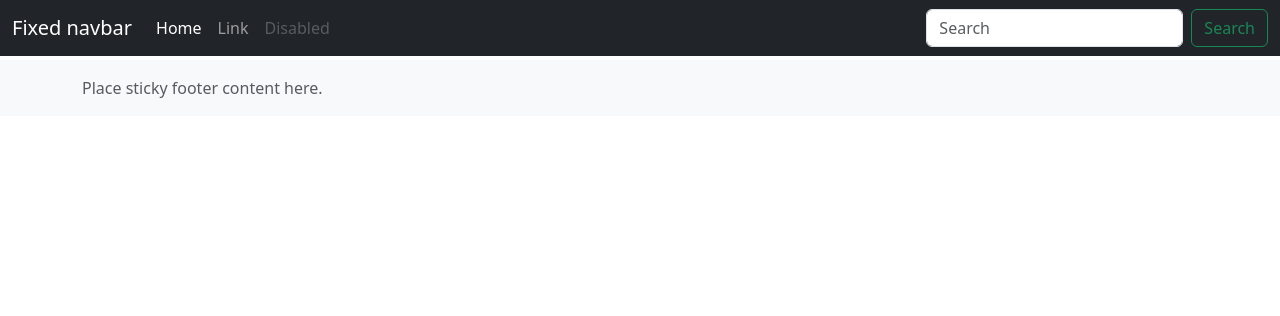
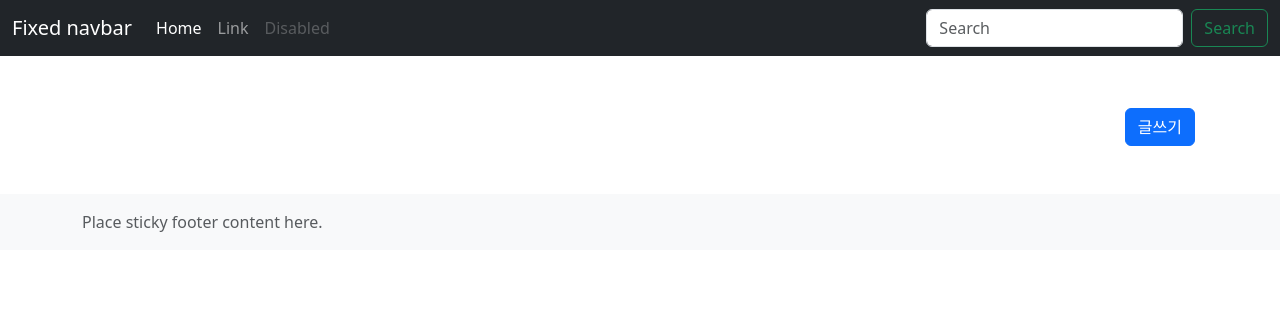
Before and after one commit to Betweak-Lectures/skku4-django-basic, a Django app: page /board/ in a window 1280 px wide. Shown: the top 316 px of the page. Run offline with Django 4.2, Linux system fonts and the light colour scheme; data that the repository does not hold is empty; some libraries are stand-ins or nearby versions.

Commit message:
board write

```diff
--- a/mydjango_board/board/templates/board/index.html
+++ b/mydjango_board/board/templates/board/index.html
@@ -2,9 +2,16 @@
 {% block main %}
 
   <div class="container">
+
+    <div class="my-5" style="display:flex; justify-content:flex-end;">
+      <a href="{% url 'board:write' %}" class="btn btn-primary">
+        글쓰기
+      </a>
+    </div>
+
     <ol class="list-group list-group-numbered">
       {% for board in board_list %}
-        <a href="/board/{{board.id}}">
+        <a href="{% url 'board:detail' board.id %}">
           <li class="list-group-item d-flex justify-content-between align-items-start">
             <div class="ms-2 me-auto">
               <div class="fw-bold">{{ board.title }}</div>
--- a/mydjango_board/board/templates/board/write.html
+++ b/mydjango_board/board/templates/board/write.html
@@ -1,6 +1,7 @@
 {% extends "./base.html" %}
 {% block main %}
   <div class="container">
+    <form action="">
       <div class="mb-3">
         <label for="title" class="form-label">
           제목
@@ -8,8 +9,10 @@
         <input type="text" class="form-control" id="title" placeholder="제목">
       </div>
       <div class="mb-3">
-      <label for="content" class="form-label"></label>
+        <label for="content" class="form-label">내용</label>
         <textarea class="form-control" id="content" rows="5"></textarea>
       </div>
+      <button type="submit">제출</button>
+    </form>
   </div>
 {% endblock %}
--- a/mydjango_board/board/urls.py
+++ b/mydjango_board/board/urls.py
@@ -1,6 +1,8 @@
 from django.urls import path
 
 from . import views
+
+app_name = "board"
 
 urlpatterns = [
     path('', views.index, name="index"),
--- a/mydjango_board/board/views.py
+++ b/mydjango_board/board/views.py
@@ -21,8 +21,7 @@ def board_detail(request, board_id):
 
 def board_write(request):
     return render(request,
-                  "board/write.html",
-                  {'board'})
+                  "board/write.html",)
 
 
 # def index(request):
```
Lines whose indentation alone changed are shown as unchanged.
